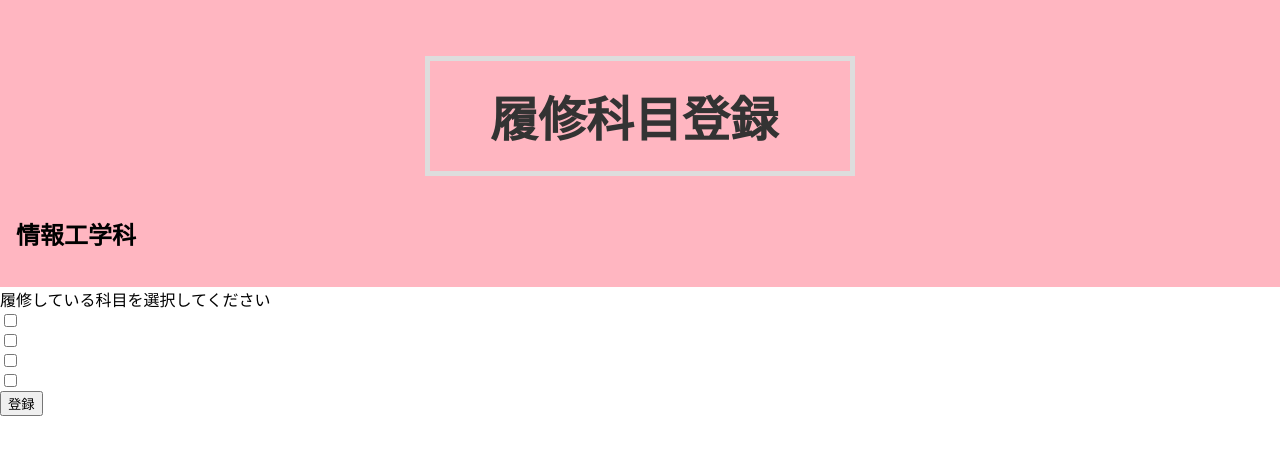
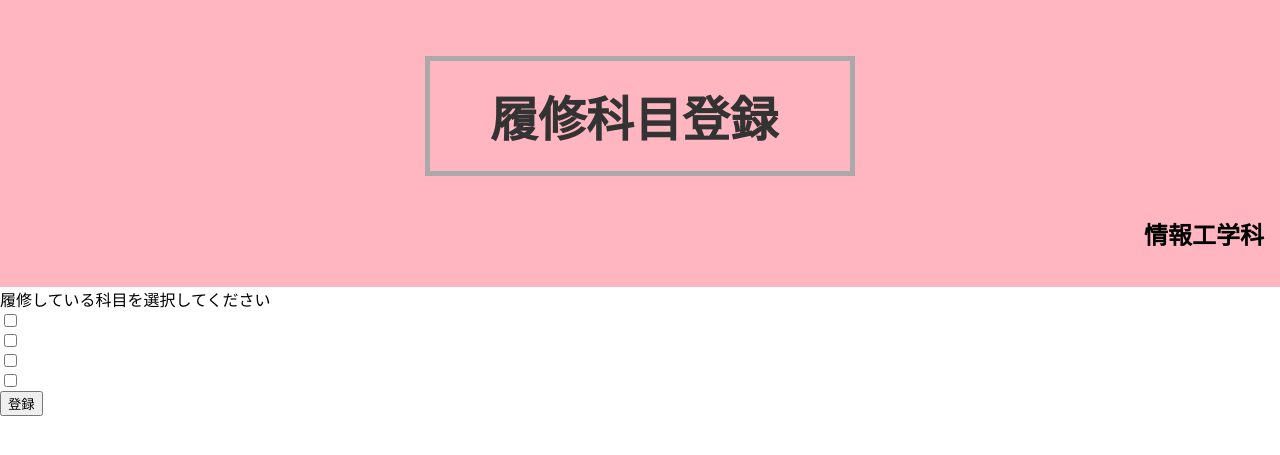
Before and after one commit to takatoshiinaoka/calendar, a Django app: template calendarSite/templates/search.html in a window 1280 px wide. Shown: the top 455 px of the page. Run offline with Django 3.2, Linux system fonts and the light colour scheme; the template is opened without the code that fills it, so the values that code supplies are empty.

Commit message:
search.css

```diff
--- a/calendarSite/static/css/search.css
+++ b/calendarSite/static/css/search.css
@@ -13,5 +13,9 @@ h1{
     margin : 40px auto;
     width : 300px;
     padding :20px 60px;
-    border :5px solid #ddd;
+    border :5px solid #AAAAAA;
 }
+
+h2{
+    text-align : right;
+}
```
